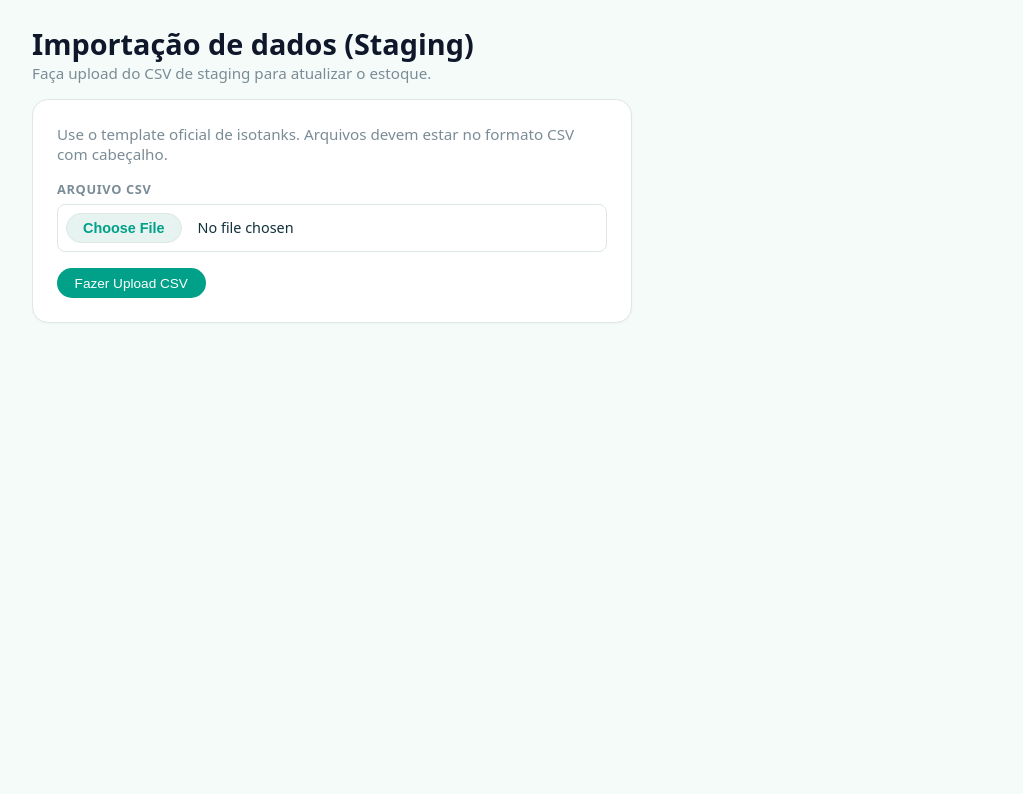
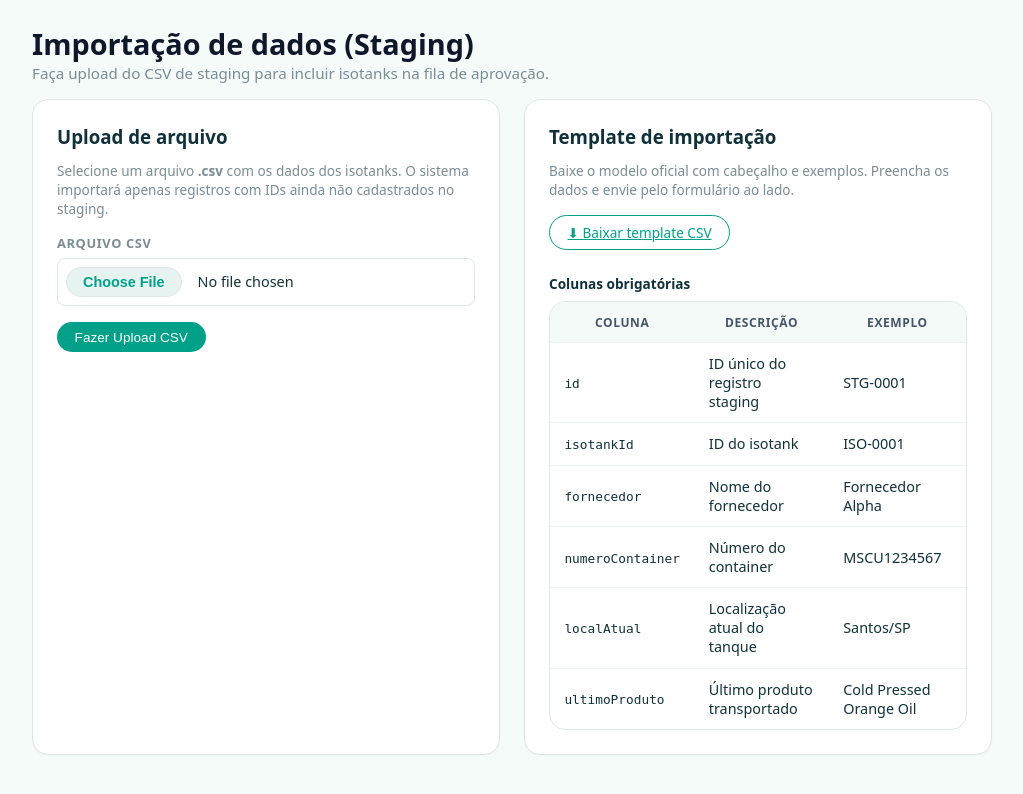
Before and after one commit to Pedro-ouza/isotanks, a Flask app: page /upload-isotanks in a window 1280 px wide. Shown: the part 56-850 px from the top of the page, without its empty margins (8-1031 px from the left). Run offline with Flask 3, Linux system fonts and the light colour scheme.

Commit message:
template

```diff
--- a/backend/app.py
+++ b/backend/app.py
@@ -479,7 +479,9 @@ def upload_staging():
                     fornecedor=row.get('fornecedor'),
                     numeroContainer=row.get('numeroContainer'),
                     localAtual=row.get('localAtual'),
-                    ultimoProduto=row.get('ultimoProduto')
+                    ultimoProduto=row.get('ultimoProduto'),
+                    ultimoProduto2=row.get('ultimoProduto2'),
+                    ultimoProduto3=row.get('ultimoProduto3')
                 )
                 db.session.add(novo_stg)
                 imported_count += 1
--- a/backend/models.py
+++ b/backend/models.py
@@ -11,6 +11,8 @@ class StagingIsotank(db.Model):
     numeroContainer = db.Column(db.String(50))
     localAtual = db.Column(db.String(100))
     ultimoProduto = db.Column(db.String(100))
+    ultimoProduto2 = db.Column(db.String(100), nullable=True)
+    ultimoProduto3 = db.Column(db.String(100), nullable=True)
 
     def to_dict(self):
         return {
@@ -19,7 +21,9 @@ class StagingIsotank(db.Model):
             "fornecedor": self.fornecedor,
             "numeroContainer": self.numeroContainer,
             "localAtual": self.localAtual,
-            "ultimoProduto": self.ultimoProduto
+            "ultimoProduto": self.ultimoProduto,
+            "ultimoProduto2": self.ultimoProduto2,
+            "ultimoProduto3": self.ultimoProduto3
         }
 
 
--- /dev/null
+++ b/frontend/static/template_isotanks.csv
@@ -0,0 +1,3 @@
+id,isotankId,fornecedor,numeroContainer,localAtual,ultimoProduto,ultimoProduto2,ultimoProduto3
+STG-0001,ISO-0001,Nome do Fornecedor,XXXX1234567,Santos/SP,Cold Pressed Orange Oil,D-Limonene,Orange Terpenes
+STG-0002,ISO-0002,Nome do Fornecedor,YYYY9876543,Matão/SP,D-Limonene,,
--- a/frontend/templates/upload_isotanks.html
+++ b/frontend/templates/upload_isotanks.html
@@ -6,14 +6,18 @@
 <div class="page-header" style="flex-shrink: 0;">
     <div>
         <h1 class="page-title">Importação de dados (Staging)</h1>
-        <p class="text-muted">Faça upload do CSV de staging para atualizar o estoque.</p>
+        <p class="text-muted">Faça upload do CSV de staging para incluir isotanks na fila de aprovação.</p>
     </div>
 </div>
 
 <div style="flex: 1; min-height: 0; overflow-y: auto;">
-    <div class="card" style="max-width: 600px;">
-        <p class="text-muted mb-4">
-          Use o template oficial de isotanks. Arquivos devem estar no formato CSV com cabeçalho.
+    <div style="display: grid; grid-template-columns: 1fr 1fr; gap: 1.5rem; max-width: 960px;">
+
+        <!-- Coluna esquerda: upload -->
+        <div class="card">
+            <h3 style="margin-bottom: 0.75rem;">Upload de arquivo</h3>
+            <p class="text-muted" style="margin-bottom: 1rem; font-size: 0.85rem;">
+                Selecione um arquivo <strong>.csv</strong> com os dados dos isotanks. O sistema importará apenas registros com IDs ainda não cadastrados no staging.
             </p>
 
             <form id="form-upload-staging" enctype="multipart/form-data">
@@ -28,8 +32,8 @@
                 </div>
             </form>
 
-        <div id="csv-preview-container" style="display: none; margin-top: 2rem;">
-            <h5 style="margin-bottom: 1rem; color: var(--text-color);">Pré-visualização do Arquivo (Primeiras 5 linhas)</h5>
+            <div id="csv-preview-container" style="display: none; margin-top: 1.5rem;">
+                <h5 style="margin-bottom: 0.75rem; color: var(--text-color); font-size: 0.9rem;">Pré-visualização (primeiras 5 linhas)</h5>
                 <div class="table-container">
                     <table class="table" id="tabela-csv-preview">
                         <thead>
@@ -41,6 +45,65 @@
                 </div>
             </div>
         </div>
+
+        <!-- Coluna direita: template + referência -->
+        <div class="card">
+            <h3 style="margin-bottom: 0.75rem;">Template de importação</h3>
+            <p class="text-muted" style="margin-bottom: 1rem; font-size: 0.85rem;">
+                Baixe o modelo oficial com cabeçalho e exemplos. Preencha os dados e envie pelo formulário ao lado.
+            </p>
+
+            <a href="{{ url_for('static', filename='template_isotanks.csv') }}" download="template_isotanks.csv" class="btn btn-outline" style="margin-bottom: 1.5rem;">
+                ⬇ Baixar template CSV
+            </a>
+
+            <h4 style="font-size: 0.85rem; font-weight: 600; margin-bottom: 0.5rem; color: var(--text-color);">Colunas obrigatórias</h4>
+            <div class="table-container">
+                <table class="table">
+                    <thead>
+                        <tr>
+                            <th>Coluna</th>
+                            <th>Descrição</th>
+                            <th>Exemplo</th>
+                        </tr>
+                    </thead>
+                    <tbody>
+                        <tr>
+                            <td><code style="font-size:0.8rem;">id</code></td>
+                            <td>ID único do registro staging</td>
+                            <td>STG-0001</td>
+                        </tr>
+                        <tr>
+                            <td><code style="font-size:0.8rem;">isotankId</code></td>
+                            <td>ID do isotank</td>
+                            <td>ISO-0001</td>
+                        </tr>
+                        <tr>
+                            <td><code style="font-size:0.8rem;">fornecedor</code></td>
+                            <td>Nome do fornecedor</td>
+                            <td>Fornecedor Alpha</td>
+                        </tr>
+                        <tr>
+                            <td><code style="font-size:0.8rem;">numeroContainer</code></td>
+                            <td>Número do container</td>
+                            <td>MSCU1234567</td>
+                        </tr>
+                        <tr>
+                            <td><code style="font-size:0.8rem;">localAtual</code></td>
+                            <td>Localização atual do tanque</td>
+                            <td>Santos/SP</td>
+                        </tr>
+                        <tr>
+                            <td><code style="font-size:0.8rem;">ultimoProduto</code></td>
+                            <td>Último produto transportado</td>
+                            <td>Cold Pressed Orange Oil</td>
+                        </tr>
+                    </tbody>
+                </table>
+            </div>
+        </div>
+
+    </div>
 </div>
 
 {% endblock %}
```
Lines whose indentation alone changed are shown as unchanged.
